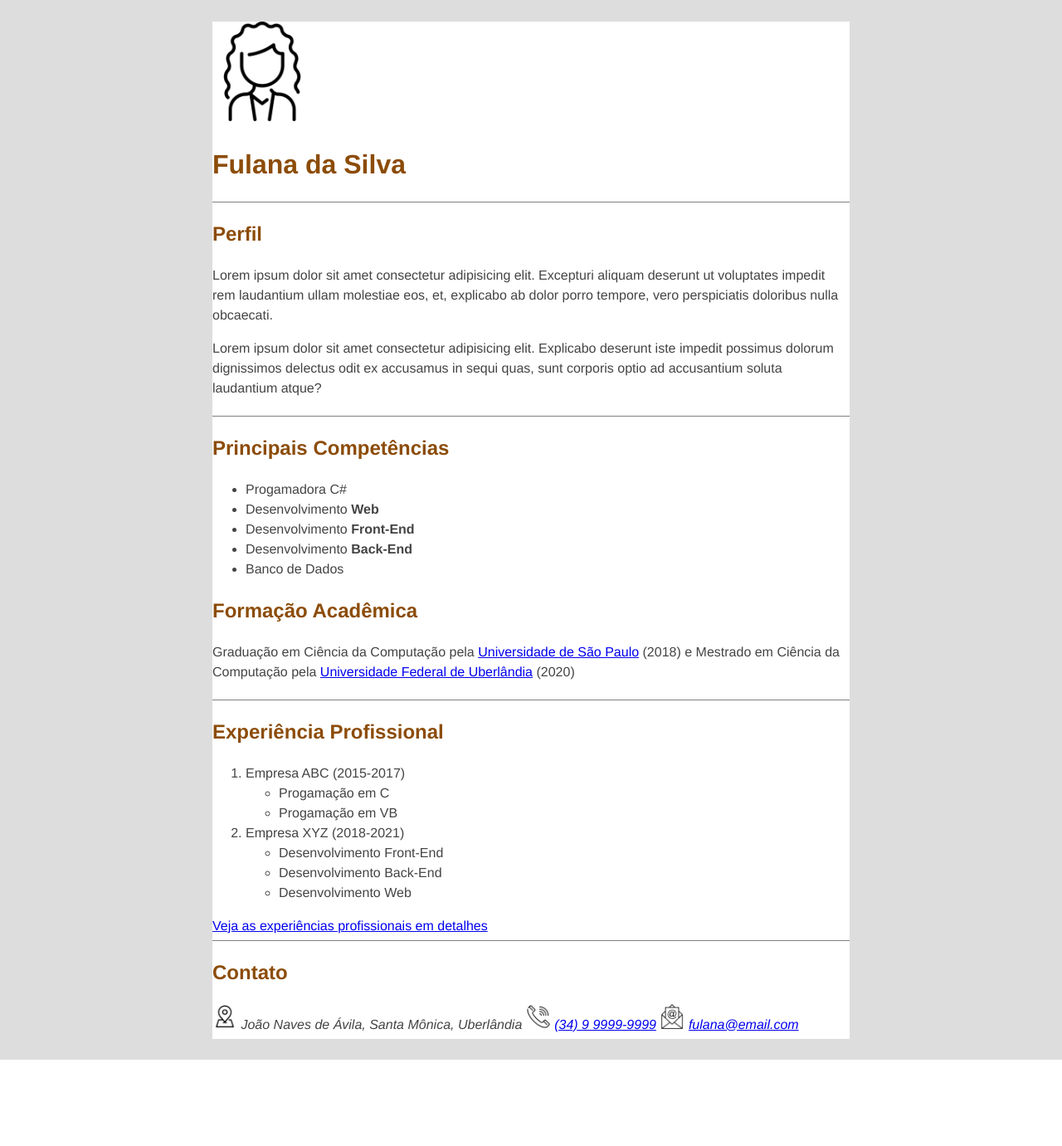
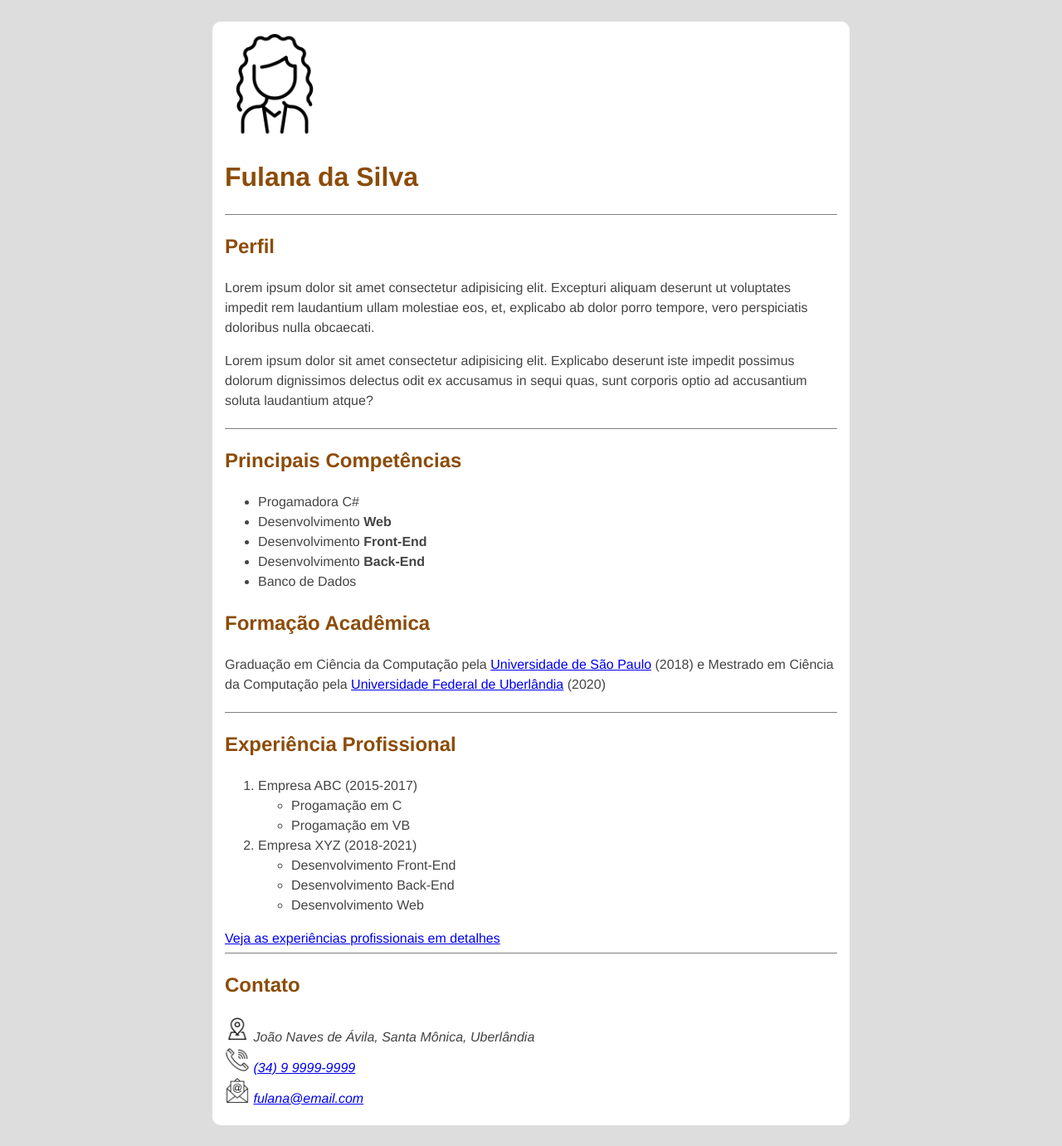
Before and after one commit to marcyhds/programacao-para-internet, a PHP site: page /trabalho3/index.html in a window 1280 px wide. Shown: the whole page at 83% size. Before the commit the page ends 1277 px from the top, so only its background shows below. Run offline with PHP 8.4, Linux system fonts and the light colour scheme.

Commit message:
trab 3 - ex1 (equal to example)

```diff
--- a/trabalho3/index.html
+++ b/trabalho3/index.html
@@ -77,14 +77,20 @@
       <h2>Contato</h2>
 
       <address>
+        <div>
           <img src="images/address.png" alt="Ícone de Endereço" width="30" height="30">
           João Naves de Ávila, Santa Mônica, Uberlândia
+        </div>
 
+        <div>
           <img src="images/phone.png" alt="Ícone de Telefone" width="30" height="30">
           <a href="tel:034-99999-9999">(34) 9 9999-9999</a>
+        </div>
 
+        <div>
           <img src="images/email.png" alt="Ícone de Email" width="30" height="30">
           <a href="mailto:fulana@email.com">fulana@email.com</a>
+        </div>
       </address>
     </section>
 
--- a/trabalho3/style.css
+++ b/trabalho3/style.css
@@ -12,6 +12,9 @@ body {
 
 main {
   background-color: white;
+
+  border-radius: 10px;
+  padding: 15px;
 }
 
 h1,
```
Lines whose indentation alone changed are shown as unchanged.
